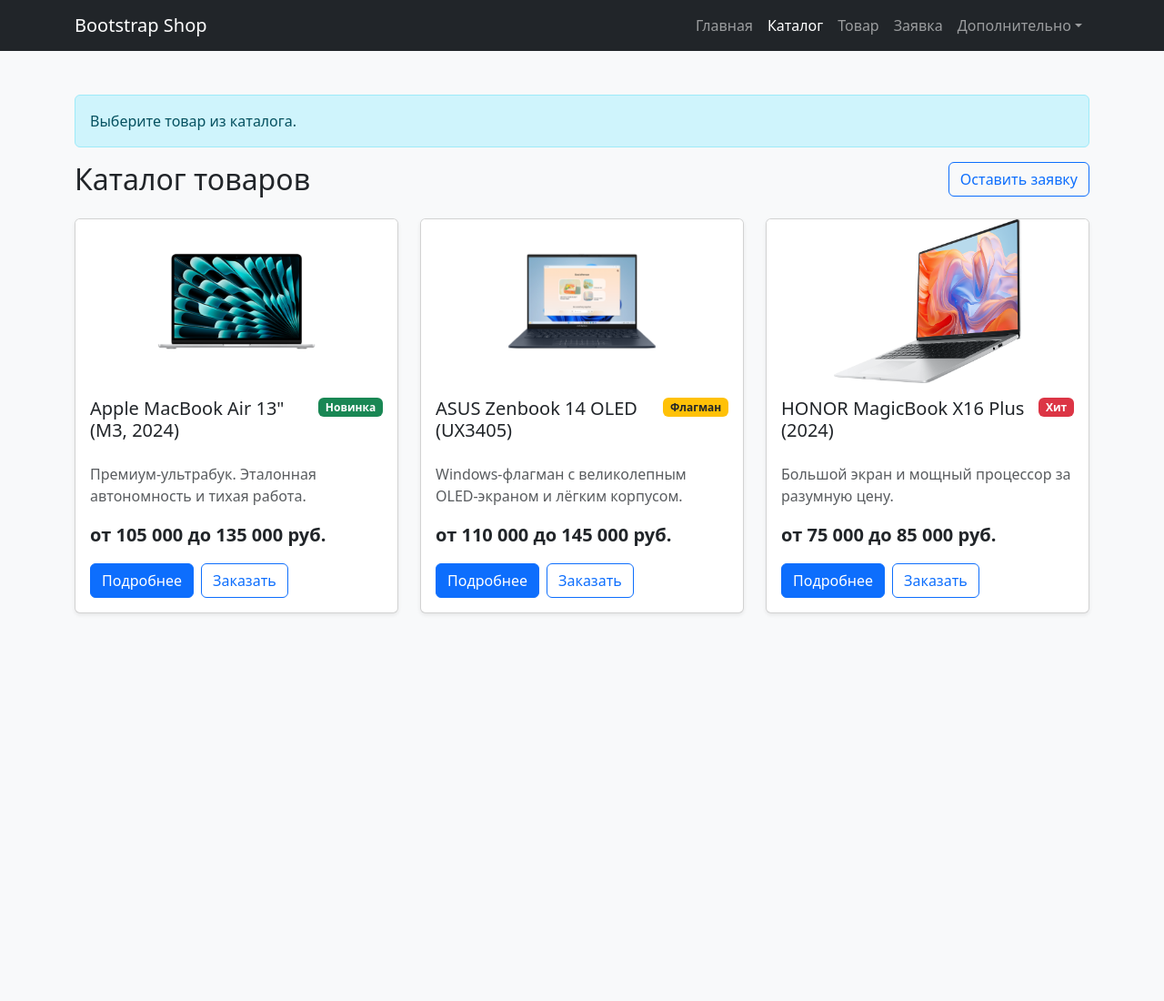
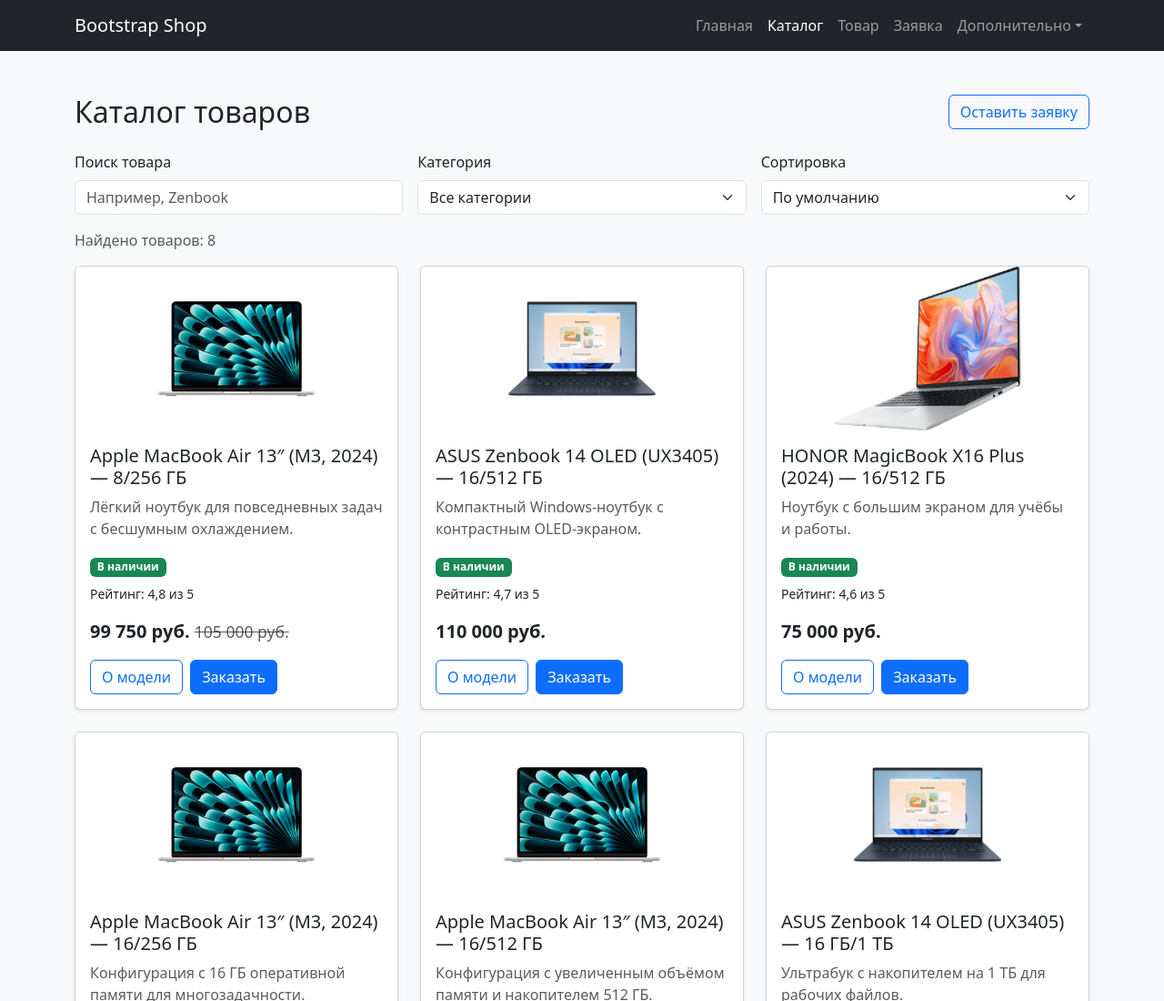
Before and after one commit to korism1/kr4-js-shop, a plain HTML site: page catalog.html in a window 1280 px wide. Shown: the top 1100 px of the page at 91% size. Before the commit the page ends 800 px from the top, so only its background shows below. Drawn offline with nearby package versions, Linux system fonts and the light colour scheme.

Commit message:
feat: add catalog DOM rendering and form validation

```diff
--- a/catalog.html
+++ b/catalog.html
@@ -8,6 +8,7 @@
   <link rel="stylesheet" href="css/custom.css">
   <script src="js/data.js" defer></script>
   <script src="js/main.js" defer></script>
+  <script src="js/catalog.js" defer></script>
 </head>
 <body class="bg-light">
   <nav class="navbar navbar-expand-lg navbar-dark bg-dark">
@@ -36,99 +37,41 @@
   </nav>
 
   <main class="container my-5">
-    <div class="alert alert-info" role="alert">
-      Выберите товар из каталога.
-    </div>
-    <div class="d-flex justify-content-between align-items-center mb-4">
+    <div class="d-flex flex-wrap gap-2 justify-content-between align-items-center mb-4">
       <h1 class="h2 mb-0">Каталог товаров</h1>
       <a class="btn btn-outline-primary" href="order.html">Оставить заявку</a>
     </div>
-    <div class="row g-4">
-      <div class="col-12 col-md-6 col-lg-4">
-        <div class="card h-100 shadow-sm">
-          <img src="images/macbook-air-m3-2024.png" class="card-img-top" alt="Apple MacBook Air 13 дюймов с чипом M3">
-          <div class="card-body d-flex flex-column">
-            <div class="d-flex justify-content-between align-items-start mb-3">
-              <h2 class="card-title h5">Apple MacBook Air 13&quot; (M3, 2024)</h2>
-              <span class="badge bg-success">Новинка</span>
-            </div>
-            <p class="card-text text-muted">Премиум-ультрабук. Эталонная автономность и тихая работа.</p>
-            <p class="fw-bold fs-5 mt-auto">от 105 000 до 135 000 руб.</p>
-            <div class="d-flex gap-2">
-              <a class="btn btn-primary" href="product.html">Подробнее</a>
-              <button class="btn btn-outline-primary" type="button" data-bs-toggle="modal" data-bs-target="#orderModal">Заказать</button>
-            </div>
-          </div>
-        </div>
+
+    <section class="catalog-controls row g-3 mb-3" aria-label="Управление каталогом">
+      <div class="col-12 col-md-4">
+        <label class="form-label" for="catalog-search">Поиск товара</label>
+        <input class="form-control" id="catalog-search" type="search" placeholder="Например, Zenbook" autocomplete="off">
       </div>
-      <div class="col-12 col-md-6 col-lg-4">
-        <div class="card h-100 shadow-sm">
-          <img src="images/asus-zenbook-14-ux3405.jpg" class="card-img-top" alt="ASUS Zenbook 14 OLED UX3405">
-          <div class="card-body d-flex flex-column">
-            <div class="d-flex justify-content-between align-items-start mb-3">
-              <h2 class="card-title h5">ASUS Zenbook 14 OLED (UX3405)</h2>
-              <span class="badge bg-warning text-dark">Флагман</span>
-            </div>
-            <p class="card-text text-muted">Windows-флагман с великолепным OLED-экраном и лёгким корпусом.</p>
-            <p class="fw-bold fs-5 mt-auto">от 110 000 до 145 000 руб.</p>
-            <div class="d-flex gap-2">
-              <a class="btn btn-primary" href="product-2.html">Подробнее</a>
-              <button class="btn btn-outline-primary" type="button" data-bs-toggle="modal" data-bs-target="#orderModal">Заказать</button>
-            </div>
-          </div>
-        </div>
+      <div class="col-12 col-md-4">
+        <label class="form-label" for="category-filter">Категория</label>
+        <select class="form-select" id="category-filter">
+          <option value="all">Все категории</option>
+          <option value="macos">Ноутбуки macOS</option>
+          <option value="ultrabooks">Ультрабуки Windows</option>
+          <option value="large-screen">Ноутбуки 16″</option>
+        </select>
       </div>
-      <div class="col-12 col-md-6 col-lg-4">
-        <div class="card h-100 shadow-sm">
-          <img src="images/honor-magicbook-x16-plus.png" class="card-img-top" alt="HONOR MagicBook X16 Plus">
-          <div class="card-body d-flex flex-column">
-            <div class="d-flex justify-content-between align-items-start mb-3">
-              <h2 class="card-title h5">HONOR MagicBook X16 Plus (2024)</h2>
-              <span class="badge bg-danger">Хит</span>
-            </div>
-            <p class="card-text text-muted">Большой экран и мощный процессор за разумную цену.</p>
-            <p class="fw-bold fs-5 mt-auto">от 75 000 до 85 000 руб.</p>
-            <div class="d-flex gap-2">
-              <a class="btn btn-primary" href="product-3.html">Подробнее</a>
-              <button class="btn btn-outline-primary" type="button" data-bs-toggle="modal" data-bs-target="#orderModal">Заказать</button>
-            </div>
-          </div>
-        </div>
+      <div class="col-12 col-md-4">
+        <label class="form-label" for="sort-select">Сортировка</label>
+        <select class="form-select" id="sort-select">
+          <option value="default">По умолчанию</option>
+          <option value="price-asc">Сначала дешевле</option>
+          <option value="price-desc">Сначала дороже</option>
+          <option value="title-asc">По названию А–Я</option>
+        </select>
       </div>
-    </div>
+    </section>
+
+    <p class="catalog-count text-body-secondary" aria-live="polite"></p>
+    <p class="catalog-empty alert alert-info" hidden>По выбранным условиям товары не найдены.</p>
+    <div class="products-grid row g-4" data-products-container></div>
+    <noscript><p>Для просмотра каталога включите JavaScript.</p></noscript>
   </main>
-
-  <div class="modal fade" id="orderModal" tabindex="-1" aria-labelledby="orderModalLabel" aria-hidden="true">
-    <div class="modal-dialog">
-      <div class="modal-content">
-        <div class="modal-header">
-          <h2 class="modal-title h5" id="orderModalLabel">Быстрая заявка</h2>
-          <button type="button" class="btn-close" data-bs-dismiss="modal" aria-label="Закрыть"></button>
-        </div>
-        <div class="modal-body">
-          <p class="text-muted">Оставьте контактные данные, и менеджер свяжется с вами.</p>
-          <form>
-            <div class="mb-3">
-              <label for="modal-name" class="form-label">Имя</label>
-              <input id="modal-name" name="name" type="text" class="form-control" required>
-            </div>
-            <div class="mb-3">
-              <label for="modal-phone" class="form-label">Телефон</label>
-              <input id="modal-phone" name="phone" type="tel" class="form-control" required>
-            </div>
-            <div class="form-check mb-3">
-              <input id="modal-agree" name="agree" class="form-check-input" type="checkbox" required>
-              <label class="form-check-label" for="modal-agree">Согласен на обработку данных</label>
-            </div>
-          </form>
-        </div>
-        <div class="modal-footer">
-          <button type="button" class="btn btn-secondary" data-bs-dismiss="modal">Закрыть</button>
-          <button type="button" class="btn btn-primary">Отправить</button>
-        </div>
-      </div>
-    </div>
-  </div>
   <script src="https://cdn.jsdelivr.net/npm/bootstrap@5.3.8/dist/js/bootstrap.bundle.min.js"></script>
 </body>
 </html>
--- /dev/null
+++ b/js/catalog.js
@@ -0,0 +1,111 @@
+const productsContainer = document.querySelector('[data-products-container]');
+const searchInput = document.querySelector('#catalog-search');
+const categoryFilter = document.querySelector('#category-filter');
+const sortSelect = document.querySelector('#sort-select');
+const catalogCount = document.querySelector('.catalog-count');
+const catalogEmpty = document.querySelector('.catalog-empty');
+
+const catalogState = {
+  query: searchInput.value,
+  category: categoryFilter.value,
+  sort: sortSelect.value
+};
+
+function prepareCatalogProducts(products, state) {
+  if (state.sort === 'price-asc' || state.sort === 'price-desc') {
+    return getPreparedProducts(products, state.query, state.category, state.sort === 'price-asc' ? 'asc' : 'desc');
+  }
+
+  const matchingProducts = searchProducts(products, state.query);
+  const categoryProducts = filterProductsByCategory(matchingProducts, state.category);
+
+  if (state.sort === 'title-asc') {
+    return [...categoryProducts].sort((first, second) => first.title.localeCompare(second.title, 'ru'));
+  }
+
+  return categoryProducts;
+}
+
+function createProductCard(product) {
+  const column = createTextElement('div', '', 'col-12', 'col-md-6', 'col-lg-4');
+  const card = createTextElement('article', '', 'card', 'h-100', 'shadow-sm');
+  const body = createTextElement('div', '', 'card-body', 'd-flex', 'flex-column');
+
+  const image = document.createElement('img');
+  image.src = product.image;
+  image.alt = product.title;
+  image.classList.add('card-img-top');
+  image.loading = 'lazy';
+
+  const title = createTextElement('h2', product.title, 'card-title', 'h5');
+  const description = createTextElement('p', product.description, 'card-text', 'text-body-secondary');
+  const status = createTextElement('span', getProductStatus(product), 'badge',
+    product.isAvailable ? 'text-bg-success' : 'text-bg-secondary');
+  const rating = createTextElement('p', `Рейтинг: ${product.rating.toLocaleString('ru-RU')} из 5`, 'small', 'mt-2');
+  const price = createTextElement('p', formatPrice(calculateFinalPrice(product.price, product.discountPercent)),
+    'fw-bold', 'fs-5', 'mt-auto');
+
+  if (product.discountPercent > 0) {
+    price.append(' ', createTextElement('del', formatPrice(product.price), 'small', 'fw-normal', 'text-body-secondary'));
+  }
+
+  const links = createTextElement('div', '', 'd-flex', 'flex-wrap', 'gap-2');
+  const details = createTextElement('a', 'О модели', 'btn', 'btn-outline-primary');
+  details.href = product.detailsPage;
+  const orderButton = createTextElement('button', 'Заказать', 'btn', 'btn-primary');
+  orderButton.type = 'button';
+  orderButton.dataset.action = 'order';
+  orderButton.dataset.productId = product.id;
+  orderButton.disabled = !product.isAvailable;
+
+  links.append(details, orderButton);
+  const badges = document.createElement('div');
+  badges.append(status);
+  body.append(title, description, badges, rating, price, links);
+  card.append(image, body);
+  column.append(card);
+
+  return column;
+}
+
+function renderProducts(productsToRender) {
+  productsContainer.textContent = '';
+  catalogCount.textContent = `Найдено товаров: ${productsToRender.length}`;
+  catalogEmpty.hidden = productsToRender.length > 0;
+
+  productsToRender.forEach((product) => productsContainer.append(createProductCard(product)));
+}
+
+function updateCatalog() {
+  const preparedProducts = prepareCatalogProducts(products, catalogState);
+  renderProducts(preparedProducts);
+}
+
+searchInput.addEventListener('input', (event) => {
+  catalogState.query = event.target.value;
+  updateCatalog();
+});
+
+categoryFilter.addEventListener('change', (event) => {
+  catalogState.category = event.target.value;
+  updateCatalog();
+});
+
+sortSelect.addEventListener('change', (event) => {
+  catalogState.sort = event.target.value;
+  updateCatalog();
+});
+
+productsContainer.addEventListener('click', (event) => {
+  const button = event.target.closest('[data-action="order"]');
+  if (!button) {
+    return;
+  }
+
+  const selectedProduct = findProductById(products, Number(button.dataset.productId));
+  if (selectedProduct?.isAvailable) {
+    window.location.href = `order.html?product=${selectedProduct.id}`;
+  }
+});
+
+updateCatalog();
--- a/js/main.js
+++ b/js/main.js
@@ -17,6 +17,13 @@ function getProductStatus(product) {
 function createProductSummary(product) {
   const finalPrice = calculateFinalPrice(product.price, product.discountPercent);
   return `${product.title}: ${formatPrice(finalPrice)}. Статус: ${getProductStatus(product)}.`;
+}
+
+function createTextElement(tagName, text, ...classes) {
+  const element = document.createElement(tagName);
+  element.textContent = text;
+  element.classList.add(...classes);
+  return element;
 }
 
 function getProductTitles(products) {
```
Also changed, not shown: js/validation.js (added, +102 -0 lines), order.html (+18 -14 lines), 1 other file.
